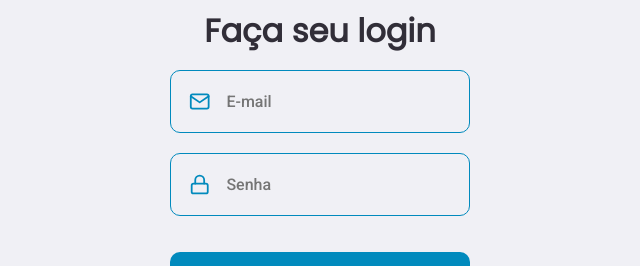
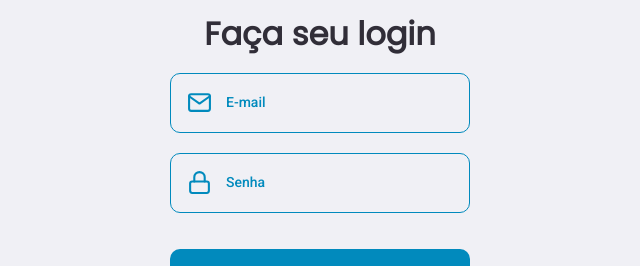
Before and after one commit to PedroGomes1/vemprofut, a React (Create React App) app: page / in a window 1280 px wide. Shown: the part 288-554 px from the top of the page, without its empty margins (0-640 px from the left). Built offline with nearby package versions, Linux system fonts and the light colour scheme.

Commit message:
Updated input component creating new animations

```diff
--- a/src/components/Input/index.tsx
+++ b/src/components/Input/index.tsx
@@ -18,21 +18,26 @@ type RefReturn =
   | null
   | undefined;
 
-interface IInputProps {
-  label: string;
-}
-
 const Input: React.FC<InputProps> = ({
   type,
   register,
   name,
   icon: Icon,
   required,
+  placeholder,
   ...rest
 }) => (
-  <Container>
+  <Container hasPlaceholder={placeholder}>
     {Icon && <Icon size={25} />}
-    <input type={type} name={name} ref={register({ required })} {...rest} />
+    <input
+      type={type}
+      name={name}
+      placeholder={placeholder}
+      ref={register({ required })}
+      {...rest}
+    />
+
+    <label htmlFor="">{placeholder}</label>
   </Container>
 );
 
--- a/src/components/Input/styles.ts
+++ b/src/components/Input/styles.ts
@@ -1,24 +1,70 @@
-import styled from 'styled-components';
+import styled, { css } from 'styled-components';
 
-export const Container = styled.div`
+interface IContainerProps {
+  hasPlaceholder: string | undefined;
+}
+
+export const Container = styled.div<IContainerProps>`
   width: 100%;
-  padding: 1.8rem;
   margin-bottom: 2rem;
   border-radius: 1rem;
   display: flex;
+  align-items: center;
+
+  height: 6rem;
+
+  position: relative;
 
   border: 0.17rem solid ${({ theme }) => theme.colors.secondary};
 
+  label {
+    position: absolute;
+    left: 5.5rem;
+    top: 1.8rem;
+    transition: 0.3s;
+    font-size: 1.4rem;
+    color: ${({ theme }) => theme.colors.secondary};
+  }
+
   input {
-    width: 100%;
     border: 0;
     background: none;
+    height: 60%;
+    position: absolute;
+    width: 80%;
+    left: 5rem;
+    z-index: 2;
+    color: ${({ theme }) => theme.colors.quaternary};
 
-    color: ${({ theme }) => theme.colors.quaternary};
+    &:focus + label {
+      background: ${({ theme }) => theme.colors.background};
+      color: ${({ theme }) => theme.colors.secondary};
+      top: -1rem;
+      left: 3rem;
+    }
+
+    &::placeholder {
+      color: transparent;
+    }
+
+    &:not(:placeholder-shown):not(:focus) + label {
+      background: ${({ theme }) => theme.colors.background};
+      color: ${({ theme }) => theme.colors.secondary};
+      top: -1rem;
+      left: 3rem;
+    }
+
+    /* only for inputs that have no placeholder */
+    ${({ hasPlaceholder }) =>
+      !hasPlaceholder &&
+      css`
+        width: 95%;
+        left: 2rem;
+      `}
   }
 
   svg {
-    margin-right: 16px;
+    margin: 0 16px;
     color: ${({ theme }) => theme.colors.secondary};
   }
 `;
```
